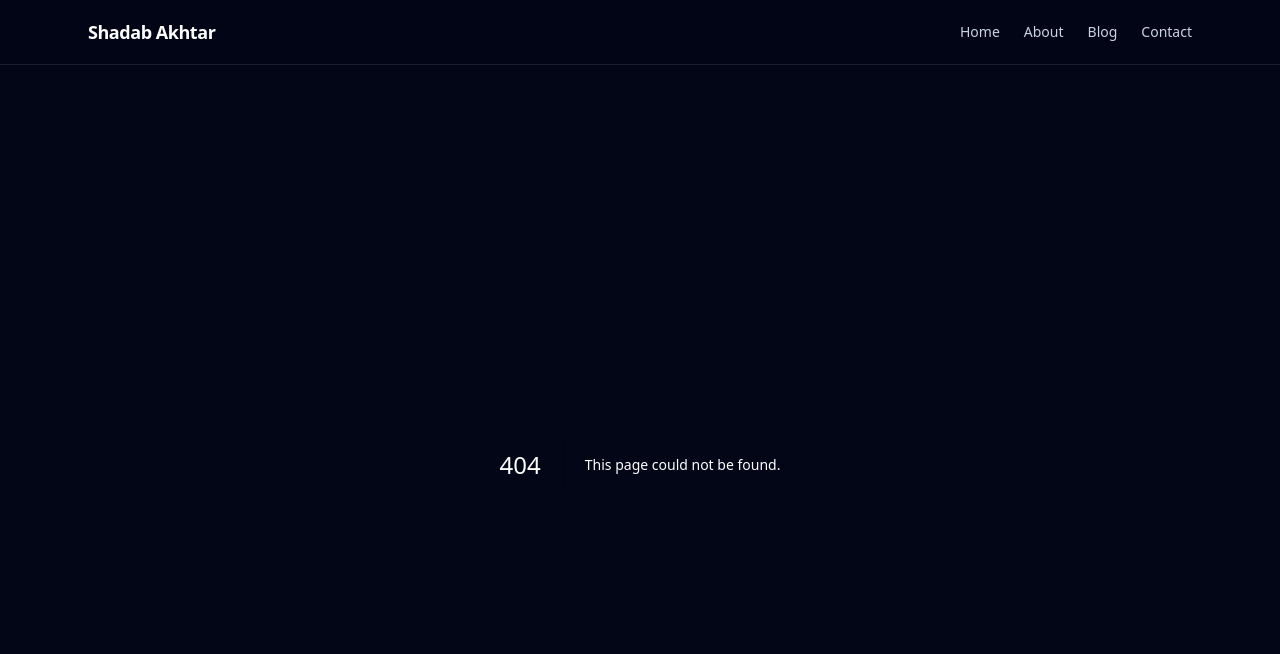
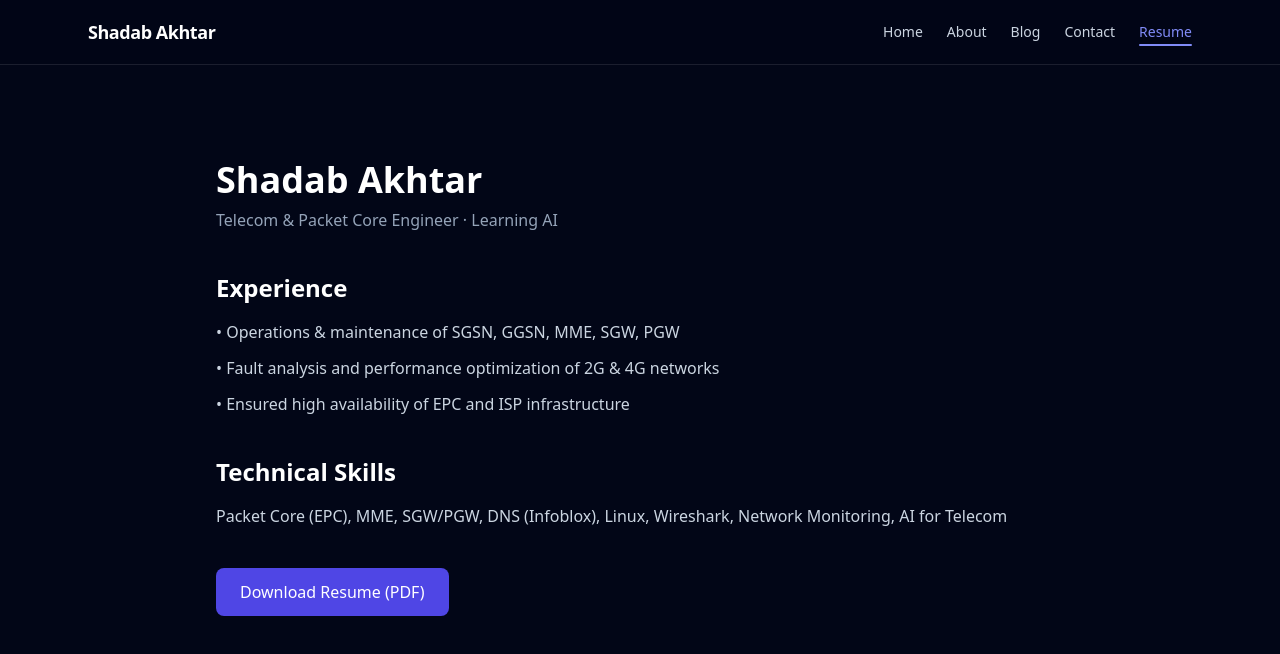
Before and after one commit to ashadab799-del/shadab-portfolio, a Next.js app: page /resume in a window 1280 px wide. Before the commit this address had no page. Shown: the top 654 px of the page. Built offline with nearby package versions, Linux system fonts and the light colour scheme.

Commit message:
UI polish + SEO + resume

```diff
--- a/app/layout.tsx
+++ b/app/layout.tsx
@@ -2,9 +2,24 @@ import type { Metadata } from "next";
 import "./globals.css";
 import Navbar from "@/components/Navbar";
 
-export const metadata: Metadata = {
-  title: "Shadab Akhtar | Portfolio",
-  description: "Telecom & Packet Core Engineer learning AI",
+export const metadata = {
+  title: {
+    default: "Shadab Akhtar | Telecom & Packet Core Engineer",
+    template: "%s | Shadab Akhtar",
+  },
+  description:
+    "Telecom & Packet Core Engineer with experience in SGSN, GGSN, MME, SGW, PGW, EPC, DNS (Infoblox), Linux, Wireshark. Exploring AI for intelligent telecom operations.",
+  keywords: [
+    "Telecom Engineer",
+    "Packet Core Engineer",
+    "EPC",
+    "MME",
+    "SGW PGW",
+    "Wireshark",
+    "Linux Networking",
+    "Telecom AI",
+  ],
+  authors: [{ name: "Shadab Akhtar" }],
 };
 
 export default function RootLayout({
--- a/app/page.tsx
+++ b/app/page.tsx
@@ -1,4 +1,9 @@
 import AnimatedSection from "@/components/AnimatedSection";
+export const metadata = {
+  title: "Home",
+  description:
+    "Portfolio of Shadab Akhtar, Telecom & Packet Core Engineer specializing in EPC, network operations, and AI-driven telecom solutions.",
+};
 
 export default function Home() {
   return (
--- /dev/null
+++ b/app/resume/page.tsx
@@ -0,0 +1,55 @@
+export const metadata = {
+  title: "Resume",
+  description:
+    "Resume of Shadab Akhtar – Telecom & Packet Core Engineer with experience in EPC, network operations, and AI learning.",
+};
+
+export default function ResumePage() {
+  return (
+    <main className="max-w-4xl mx-auto px-6 py-24 space-y-10">
+
+      <header>
+        <h1 className="text-4xl font-bold mb-2">Shadab Akhtar</h1>
+        <p className="text-slate-400">
+          Telecom & Packet Core Engineer · Learning AI
+        </p>
+      </header>
+
+      {/* Experience */}
+      <section>
+        <h2 className="text-2xl font-semibold mb-4">Experience</h2>
+        <ul className="space-y-3 text-slate-300">
+          <li>
+            • Operations & maintenance of SGSN, GGSN, MME, SGW, PGW
+          </li>
+          <li>
+            • Fault analysis and performance optimization of 2G & 4G networks
+          </li>
+          <li>
+            • Ensured high availability of EPC and ISP infrastructure
+          </li>
+        </ul>
+      </section>
+
+      {/* Skills */}
+      <section>
+        <h2 className="text-2xl font-semibold mb-4">Technical Skills</h2>
+        <p className="text-slate-300">
+          Packet Core (EPC), MME, SGW/PGW, DNS (Infoblox), Linux, Wireshark,
+          Network Monitoring, AI for Telecom
+        </p>
+      </section>
+
+      {/* Download */}
+      <section>
+        <a
+          href="/resume.pdf"
+          className="inline-block bg-indigo-600 text-white px-6 py-3 rounded-lg hover:bg-indigo-500 transition"
+        >
+          Download Resume (PDF)
+        </a>
+      </section>
+
+    </main>
+  );
+}
--- a/components/Navbar.tsx
+++ b/components/Navbar.tsx
@@ -8,6 +8,7 @@ const navItems = [
   { name: "About", href: "/about" },
   { name: "Blog", href: "/blog" },
   { name: "Contact", href: "/contact" },
+  { name: "Resume", href: "/resume" },
 ];
 
 export default function Navbar() {
```
